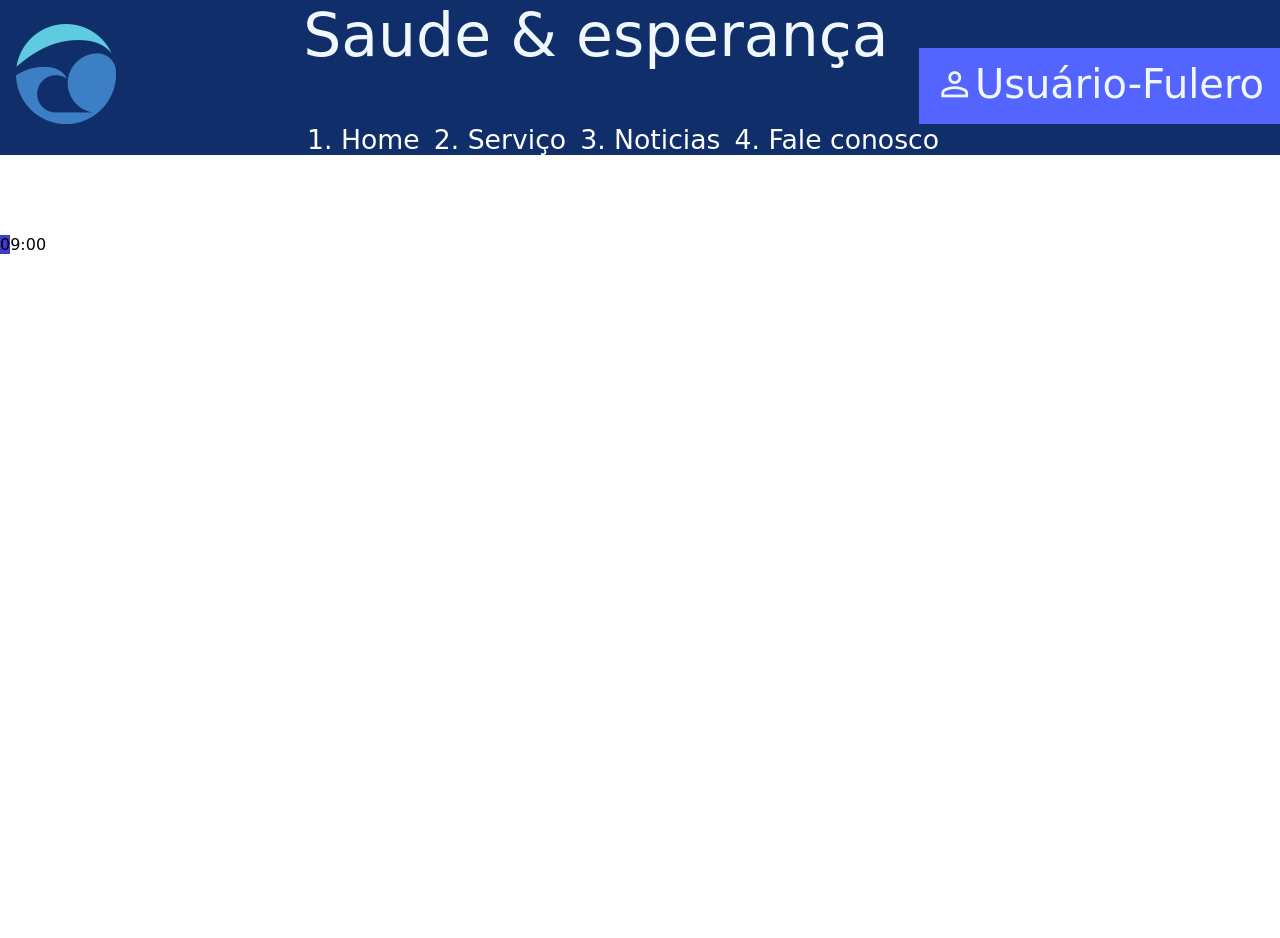
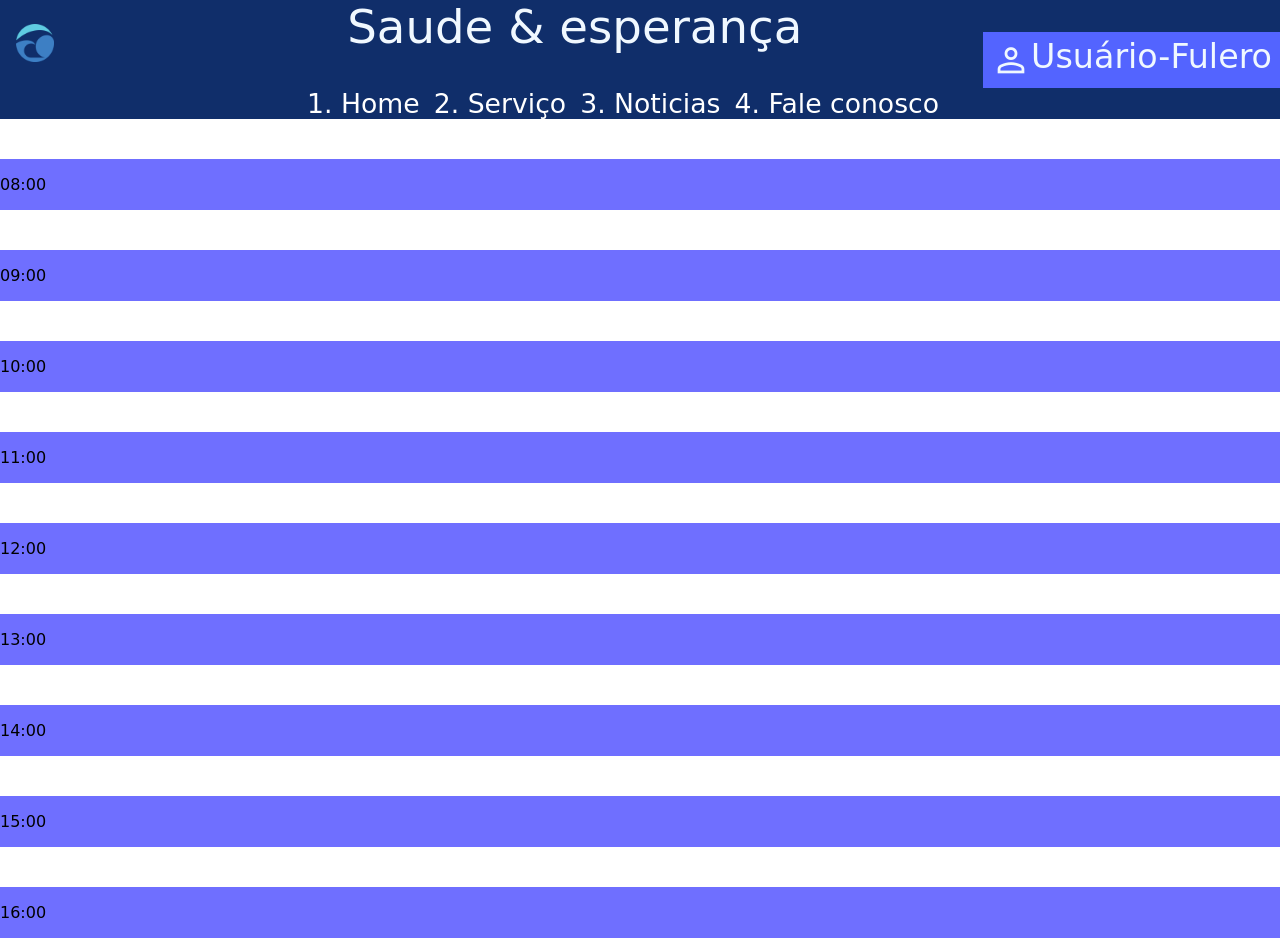
Before and after one commit to lippekstro/hipocrates, a PHP site: page /views/agendamento.html in a window 1280 px wide. Before the commit the page ends 254 px from the top, so only its background shows below. Run offline with PHP 8.4, Linux system fonts and the light colour scheme.

Commit message:
main and css

```diff
--- a/css/agendamento.css
+++ b/css/agendamento.css
@@ -17,7 +17,8 @@
 }
 
 #logo {
-    width: 100px;
+    width: 3%;
+    height: 2%;
     margin: 0 1rem;
     margin-top: 1.5rem;
 }
@@ -33,6 +34,9 @@
     /* background-color: rgb(64, 90, 208); */
 
 }
+#user-class{
+    font-size: 25pt;
+}
 
 .user-btn {
     /* background-color: rgb(64, 90, 208); */
@@ -41,27 +45,37 @@
 }
 .cores{
     background-color: rgb(83, 100, 255);
-    padding: 1rem;
-    margin-top: 3rem;
+    padding: 0.5rem;
+    margin-top: 2rem;
+    align-self: center;
 }
+
 .cores:hover{
     cursor: pointer;
     transition: 1.5s;
     background-color: rgb(51, 62, 164);
 }
 .txt-center{
-    font-size: 45pt;
-    margin-left: 11%;
+    font-size: 35pt;
+    margin-left: 6rem;
     color: aliceblue;
 }
 
 .conteiner{
-    background-color: rgb(62, 62, 203);
-    width: 10px;
+    display:flex;
+    flex-direction: column;
+
+
 }
-.horarios{
-    background-color: rgb(62, 62, 203);
-    margin-top: 5rem;
+.horarios > p{
+    background-color: rgb(111, 111, 255);
+    margin-top: 2.5rem;
+    padding-top:1rem ;
+    padding-bottom:1rem;
+}
+
+.horarios > p:hover{
+    cursor: pointer;
 }
 
 
--- a/views/agendamento.html
+++ b/views/agendamento.html
@@ -32,10 +32,11 @@
                     <div class="cores">
                         <span class="material-symbols-outlined" id="user-logo">
                             person
-                            <p>Usuário-Fulero</p>
+                            <p id="user-class">Usuário-Fulero</p>
                         </span>
                     </div>
                 </div>
+
                 <!--Sintase do link-->
                 <ol start="1" id="list">
                     <a href="../index.html" target="_blank">
@@ -60,7 +61,31 @@
         <section>
             <div class="conteiner">
                 <div class="horarios">
+                    <p>08:00</p>
+                </div>
+                <div class="horarios">
                     <p>09:00</p>
+                </div>
+                <div class="horarios">
+                    <p>10:00</p>
+                </div>
+                <div class="horarios">
+                    <p>11:00</p>
+                </div>
+                <div class="horarios">
+                    <p>12:00</p>
+                </div>
+                <div class="horarios">
+                    <p>13:00</p>
+                </div>
+                <div class="horarios">
+                    <p>14:00</p>
+                </div>
+                <div class="horarios">
+                    <p>15:00</p>
+                </div>
+                <div class="horarios">
+                    <p>16:00</p>
                 </div>
             </div>
         </section>
```
